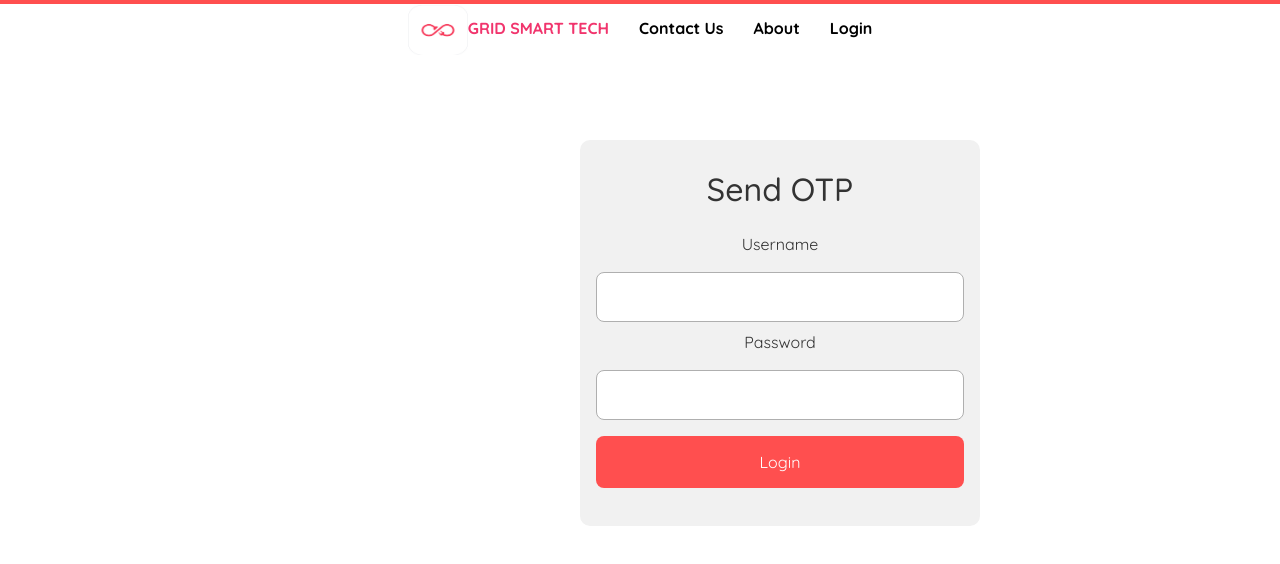
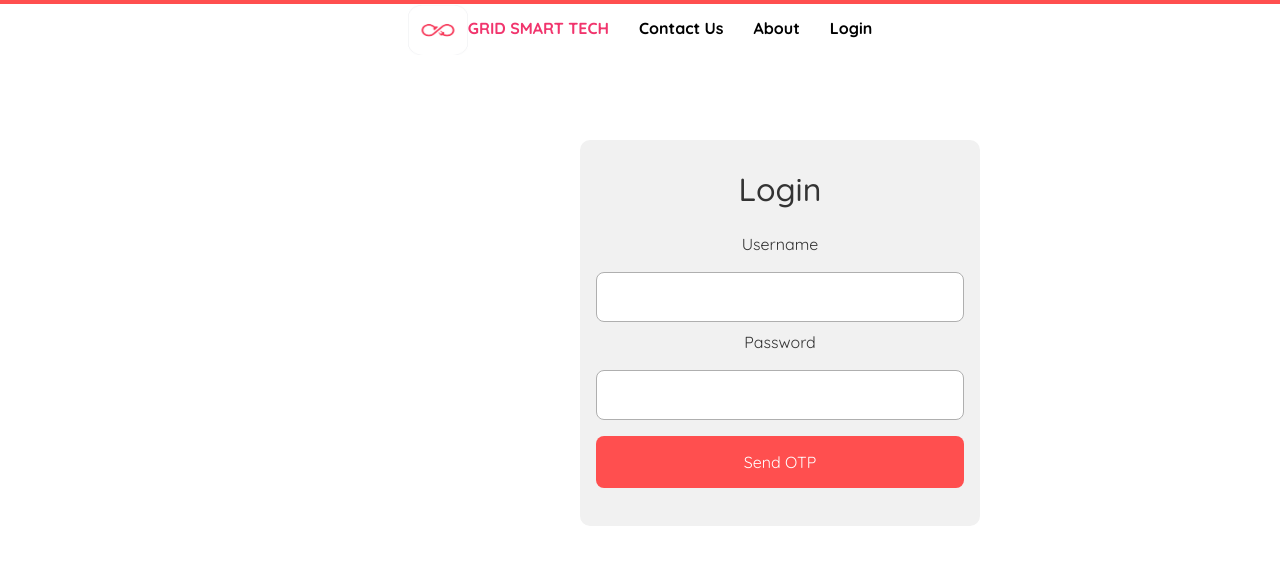
Before and after one commit to Aashish17405/BlockChain_based_Secured_Microgrid, a React (Create React App) app: page /login in a window 1280 px wide. Shown: the top 564 px of the page. Built offline with nearby package versions, Linux system fonts and the light colour scheme.

Commit message:
completed

```diff
--- a/src/Consumer.js
+++ b/src/Consumer.js
@@ -1,6 +1,6 @@
 import React, { useState, useEffect } from 'react';
 import { Table, TableBody, TableCell, TableContainer, TableHead, TableRow, Paper } from '@mui/material';
-
+import Footer from './Footer'
 function Consumer() {
   const [billAmount, setBillAmount] = useState(null);
 
@@ -88,6 +88,7 @@ function Consumer() {
           </TableContainer>
         </div>
       </div>
+      <Footer/>
     </div>
   );
 }
--- a/src/Login.js
+++ b/src/Login.js
@@ -199,7 +199,7 @@ const Login = ({ setIsLoggedIn }) => {
   return (
 
     <div className="login-box">
-      <h2 className="log">Send OTP</h2>
+      <h2 className="log">Login</h2>
       <form onSubmit={handleLogin}>
         <div>
           <label htmlFor="username" className="form-label">
@@ -222,7 +222,7 @@ const Login = ({ setIsLoggedIn }) => {
           </div>
         )}
         <div className="button-container">
-          <input type="submit" value={otpSent ? 'Verify OTP' : 'Login'} disabled={isDisabled} />
+          <input type="submit" value={otpSent ? 'Verify OTP' : 'Send OTP'} disabled={isDisabled} />
         </div>
       </form>
       {isDisabled && <CountdownTimer initialSeconds={Boolean(remainingTime)? Math.round(remainingTime / 1000):30} />}
```
